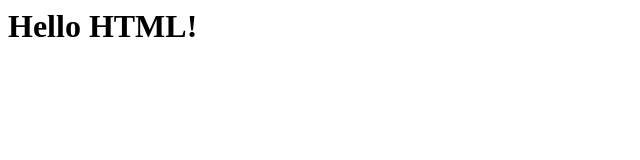
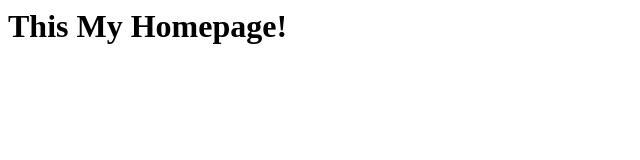
Before and after one commit to aatifazeem/aatifazeem.github.com, a plain HTML site: page index.html in a window 1280 px wide. Shown: the whole page, without its empty margins (0-640 px from the left). Drawn offline with Linux system fonts and the light colour scheme.

Commit message:
Update index.html

```diff
--- a/index.html
+++ b/index.html
@@ -3,6 +3,6 @@
     <title>Hello Title...</title>
   </head>
   <body>
-    <h1>Hello HTML!</h1>
+    <h1>This My Homepage!</h1>
   </body>
 </html>
```
